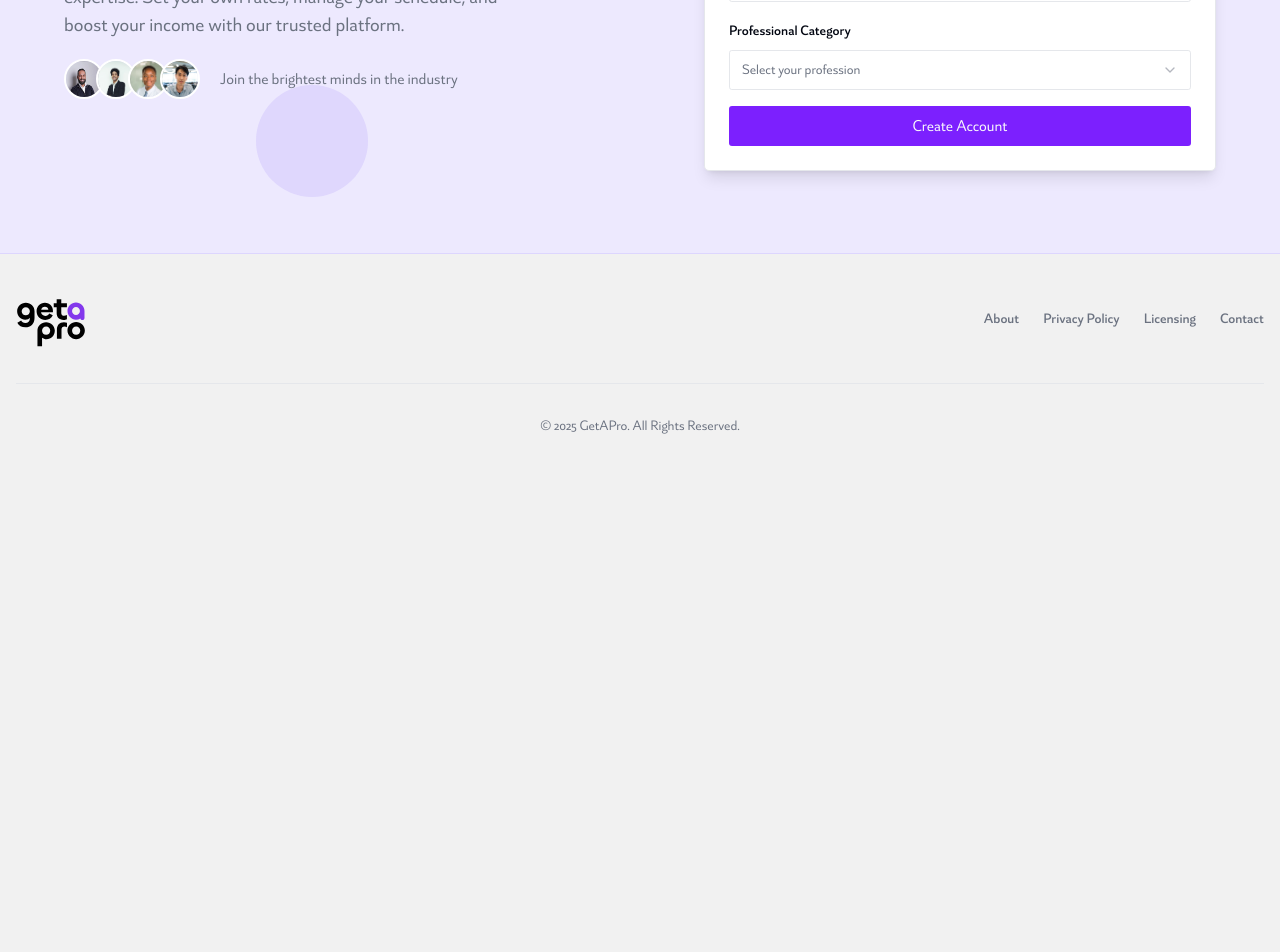
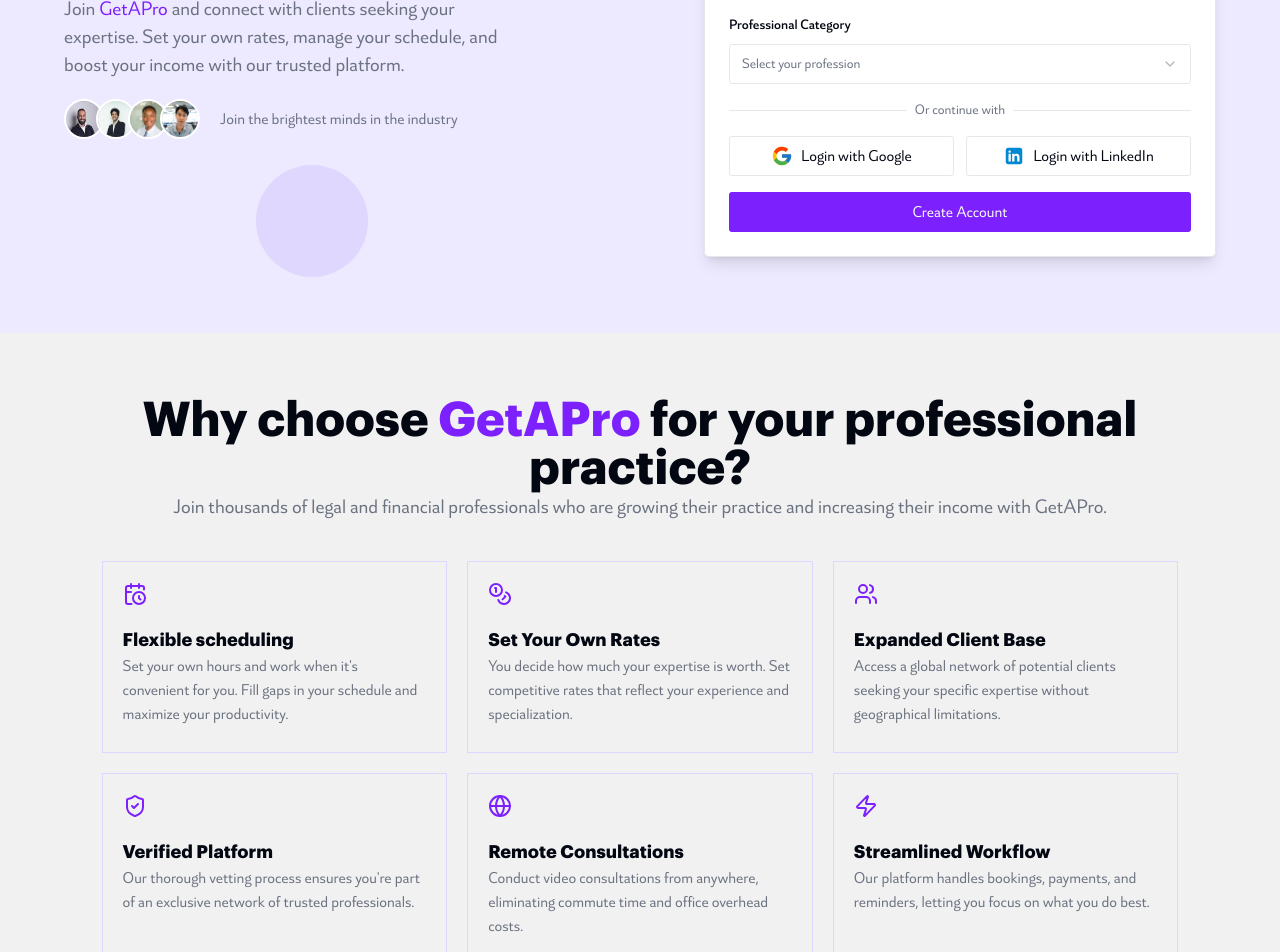
Before and after one commit to Raj-divine/getapro, a Next.js app: page /professional-signup in a window 1280 px wide. Shown: the part 420-1372 px from the top of the page. Before the commit the page ends 888 px from the top, so only its background shows below. Built offline with nearby package versions, Linux system fonts and the light colour scheme.

Commit message:
created why section for large screens

```diff
--- a/app/professional-signup/page.tsx
+++ b/app/professional-signup/page.tsx
@@ -1,3 +1,4 @@
+import FAQCardSection from "@/components/ProfessionalSignupPage/FAQCardSection";
 import FormSection from "@/components/ProfessionalSignupPage/FormSection";
 
 export default function ProfessionalSignupPage() {
@@ -5,6 +6,7 @@
         <>
             <main>
                 <FormSection />
+                <FAQCardSection />
             </main>
         </>
     );
--- a/components/HomePage/PlatformWorkingSection.tsx
+++ b/components/HomePage/PlatformWorkingSection.tsx
@@ -21,7 +21,7 @@
     return <section className="py-24 px-16 flex flex-col items-center">
         <div className="flex flex-col items-center">
             <h3 className="font-heading text-5xl font-bold">How Get<span className="text-primary">A</span>Pro works</h3>
-            <h4 className="text-xl text-gray-500">Get expert advice in three simple steps</h4>
+            <p className="text-xl text-gray-500">Get expert advice in three simple steps</p>
         </div>
         <div className="flex justify-center gap-7 w-4/5 mt-16">
             <StepCard title="Search" description="Browse verified professionals by category, rating and availability based on your needs">
--- /dev/null
+++ b/components/ProfessionalSignupPage/FAQCardSection.tsx
@@ -0,0 +1,64 @@
+import { CalendarClock, Coins, Globe, ShieldCheck, Users, Zap } from "lucide-react";
+import { ReactNode } from "react";
+
+interface FAQCardProps {
+    title: string;
+    description: string;
+    children: ReactNode;
+}
+
+function FAQCard({ title, description, children }: FAQCardProps) {
+    return <div className="border border-violet-200 p-5 xl:w-[30%] min-h-48">
+        <div className="text-primary mb-5">
+            {children}
+        </div>
+        <p className="font-bold font-heading text-lg">{title}</p>
+        <p className="text-gray-500">{description}</p>
+    </div>;
+}
+
+const FAQCardData = [
+    {
+        title: "Flexible scheduling",
+        description: "Set your own hours and work when it's convenient for you. Fill gaps in your schedule and maximize your productivity.",
+        icon: <CalendarClock />
+    },
+    {
+        title: "Set Your Own Rates",
+        description: "You decide how much your expertise is worth. Set competitive rates that reflect your experience and specialization.",
+        icon: <Coins />
+    },
+    {
+        title: "Expanded Client Base",
+        description: "Access a global network of potential clients seeking your specific expertise without geographical limitations.",
+        icon: <Users />
+    },
+    {
+        title: "Verified Platform",
+        description: "Our thorough vetting process ensures you're part of an exclusive network of trusted professionals.",
+        icon: <ShieldCheck />
+    },
+    {
+        title: "Remote Consultations",
+        description: "Conduct video consultations from anywhere, eliminating commute time and office overhead costs.",
+        icon: <Globe />
+    },
+    {
+        title: "Streamlined Workflow",
+        description: "Our platform handles bookings, payments, and reminders, letting you focus on what you do best.",
+        icon: <Zap />
+    },
+];
+
+export default function FAQCardSection() {
+
+    return <section className="px-16 py-16 flex flex-col items-center">
+        <div className="text-center max-w-6xl">
+            <h2 className="font-heading text-5xl font-bold">Why choose <span className="text-primary">GetAPro</span> for your professional practice?</h2>
+            <p className="text-xl text-gray-500">Join thousands of legal and financial professionals who are growing their practice and increasing their income with GetAPro.</p>
+        </div>
+        <div className="flex items-center justify-center gap-5 flex-wrap mt-10 max-w-6xl">
+            {FAQCardData.map((card, index) => <FAQCard key={index} title={card.title} description={card.description}>{card.icon}</FAQCard>)}
+        </div>
+    </section>;
+}
--- a/components/ProfessionalSignupPage/FormSection.tsx
+++ b/components/ProfessionalSignupPage/FormSection.tsx
@@ -4,7 +4,7 @@
 export default function FormSection() {
 
     return <section className="bg-violet-100 px-16 py-4">
-        <div className="flex justify-between items-center h-[70vh] relative ">
+        <div className="flex justify-between items-center min-h-[640px] relative ">
             <div className="w-1/2 z-20">
                 <h1 className="font-heading text-5xl font-bold leading-tight">Grow your <span className="text-primary">Practice</span>, Maximize your <span className="text-primary">Earnings</span></h1>
                 <p className="text-xl text-gray-500 w-4/5 mt-5">Join <span className="text-primary">GetAPro</span> and connect with clients seeking your expertise. Set your own rates, manage your schedule, and boost your income with our trusted platform.</p>
--- a/components/ProfessionalSignupPage/SignUpForm.tsx
+++ b/components/ProfessionalSignupPage/SignUpForm.tsx
@@ -21,6 +21,7 @@
     SelectTrigger,
     SelectValue,
 } from "../ui/select";
+
 const professionalCategories = [
     {
         value: 'lawyers',
@@ -174,6 +175,32 @@
                             />
                         )}
 
+                        <div className="relative text-center text-sm after:absolute after:inset-0 after:top-1/2 after:z-0 after:flex after:items-center after:border-t after:border-border">
+                            <span className="relative z-10 bg-background px-2 text-muted-foreground">
+                                Or continue with
+                            </span>
+                        </div>
+
+                        <div className="w-full flex justify-between gap-3">
+                            <Button className="flex items-center w-1/2" variant="outline">
+                                <div className="h-full flex items-center">
+                                    <svg className="mr-2" xmlns="http://www.w3.org/2000/svg" x="0px" y="0px" width="100%" height="100%" viewBox="0 0 48 48">
+                                        <path fill="#FFC107" d="M43.611,20.083H42V20H24v8h11.303c-1.649,4.657-6.08,8-11.303,8c-6.627,0-12-5.373-12-12c0-6.627,5.373-12,12-12c3.059,0,5.842,1.154,7.961,3.039l5.657-5.657C34.046,6.053,29.268,4,24,4C12.955,4,4,12.955,4,24c0,11.045,8.955,20,20,20c11.045,0,20-8.955,20-20C44,22.659,43.862,21.35,43.611,20.083z"></path><path fill="#FF3D00" d="M6.306,14.691l6.571,4.819C14.655,15.108,18.961,12,24,12c3.059,0,5.842,1.154,7.961,3.039l5.657-5.657C34.046,6.053,29.268,4,24,4C16.318,4,9.656,8.337,6.306,14.691z"></path><path fill="#4CAF50" d="M24,44c5.166,0,9.86-1.977,13.409-5.192l-6.19-5.238C29.211,35.091,26.715,36,24,36c-5.202,0-9.619-3.317-11.283-7.946l-6.522,5.025C9.505,39.556,16.227,44,24,44z"></path><path fill="#1976D2" d="M43.611,20.083H42V20H24v8h11.303c-0.792,2.237-2.231,4.166-4.087,5.571c0.001-0.001,0.002-0.001,0.003-0.002l6.19,5.238C36.971,39.205,44,34,44,24C44,22.659,43.862,21.35,43.611,20.083z"></path>
+                                    </svg>
+                                    Login with Google
+                                </div>
+
+                            </Button>
+                            <Button className="flex items-center w-1/2" variant="outline">
+                                <div className="h-full flex items-center">
+                                    <svg className="mr-2" xmlns="http://www.w3.org/2000/svg" x="0px" y="0px" width="100%" height="100%" viewBox="0 0 48 48">
+                                        <path fill="#0288D1" d="M42,37c0,2.762-2.238,5-5,5H11c-2.761,0-5-2.238-5-5V11c0-2.762,2.239-5,5-5h26c2.762,0,5,2.238,5,5V37z"></path><path fill="#FFF" d="M12 19H17V36H12zM14.485 17h-.028C12.965 17 12 15.888 12 14.499 12 13.08 12.995 12 14.514 12c1.521 0 2.458 1.08 2.486 2.499C17 15.887 16.035 17 14.485 17zM36 36h-5v-9.099c0-2.198-1.225-3.698-3.192-3.698-1.501 0-2.313 1.012-2.707 1.99C24.957 25.543 25 26.511 25 27v9h-5V19h5v2.616C25.721 20.5 26.85 19 29.738 19c3.578 0 6.261 2.25 6.261 7.274L36 36 36 36z"></path>
+                                    </svg>
+                                    Login with LinkedIn
+                                </div>
+                            </Button>
+                        </div>
+
                         <Button type="submit" className="w-full">
                             Create Account
                         </Button>
--- /dev/null
+++ b/components/ui/separator.tsx
@@ -0,0 +1,31 @@
+"use client"
+
+import * as React from "react"
+import * as SeparatorPrimitive from "@radix-ui/react-separator"
+
+import { cn } from "@/lib/utils"
+
+const Separator = React.forwardRef<
+  React.ElementRef<typeof SeparatorPrimitive.Root>,
+  React.ComponentPropsWithoutRef<typeof SeparatorPrimitive.Root>
+>(
+  (
+    { className, orientation = "horizontal", decorative = true, ...props },
+    ref
+  ) => (
+    <SeparatorPrimitive.Root
+      ref={ref}
+      decorative={decorative}
+      orientation={orientation}
+      className={cn(
+        "shrink-0 bg-border",
+        orientation === "horizontal" ? "h-[1px] w-full" : "h-full w-[1px]",
+        className
+      )}
+      {...props}
+    />
+  )
+)
+Separator.displayName = SeparatorPrimitive.Root.displayName
+
+export { Separator }
--- a/package.json
+++ b/package.json
@@ -18,6 +18,7 @@
     "@radix-ui/react-icons": "^1.3.2",
     "@radix-ui/react-label": "^2.1.2",
     "@radix-ui/react-select": "^2.1.6",
+    "@radix-ui/react-separator": "^1.1.2",
     "@radix-ui/react-slot": "^1.1.2",
     "@supabase/ssr": "latest",
     "@supabase/supabase-js": "latest",
```
Also changed, not shown: 1 other file (tests, documents, lock files or other folders).
